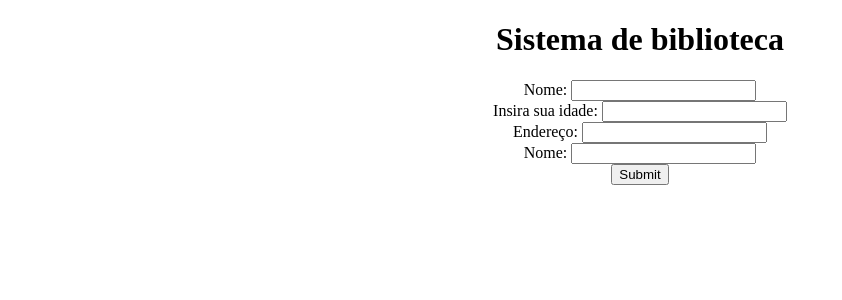
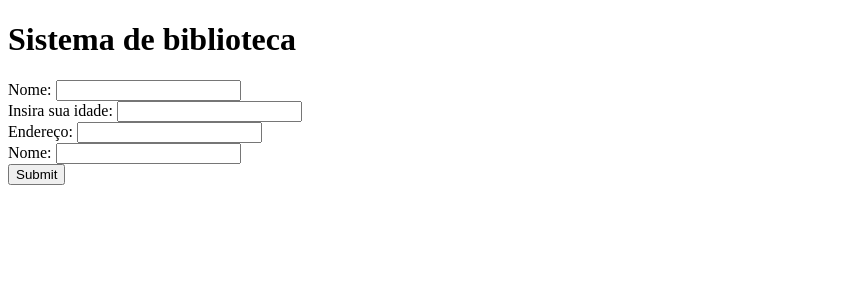
Before and after one commit to AllanViniciusRB/UC13-ProgramacaoWEB, a PHP site: page /biblioteca.php in a window 1280 px wide. Shown: the top 300 px of the page, without its empty margins (0-842 px from the left). Run offline with PHP 8.4, Linux system fonts and the light colour scheme.

Commit message:
Bliblioteca

```diff
--- a/Biblioteca/biblioteca.php
+++ b/Biblioteca/biblioteca.php
@@ -6,18 +6,6 @@
     <meta name="viewport" content="width=device-width, initial-scale=1.0">
     <title>Sistema biblioteca</title>
 
-    <style>
-        .formulario{
-            text-align: center;
-            width: auto;
-            align-items: center;
-
-        }
-        .dados{
-            text-align:center;
-            display: block;
-        }
-    </style>
 </head>
 <body>
 
```
